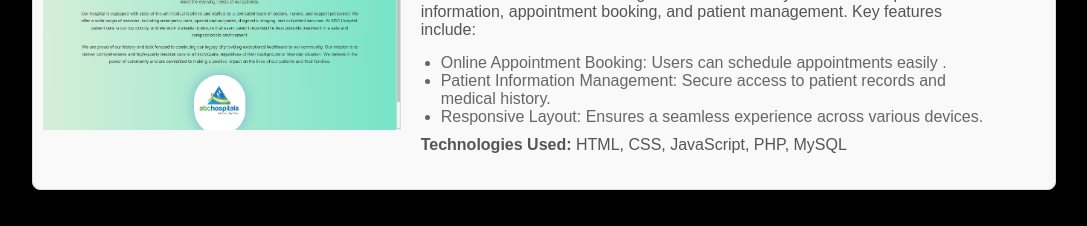
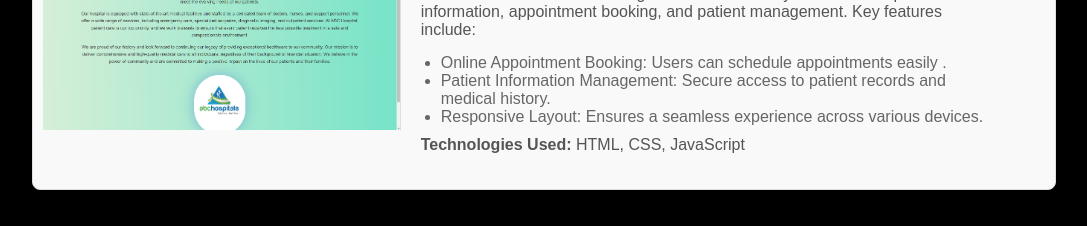
Before and after one commit to Manojreddy5171/Portfolio_manu, a plain HTML site: page index.html in a window 1280 px wide. Shown: the part 2980-3206 px from the top of the page, without its empty margins (96-1183 px from the left). Drawn offline with nearby package versions, Linux system fonts and the light colour scheme.

Commit message:
Update index.html

```diff
--- a/index.html
+++ b/index.html
@@ -285,7 +285,7 @@
                         <li>Patient Information Management: Secure access to patient records and medical history.</li>
                         <li>Responsive Layout: Ensures a seamless experience across various devices.</li>
                     </ul>
-                    <p><strong>Technologies Used:</strong> HTML, CSS, JavaScript, PHP, MySQL</p>
+                    <p><strong>Technologies Used:</strong> HTML, CSS, JavaScript</p>
                 </div>
             </div>
         </div>
```
